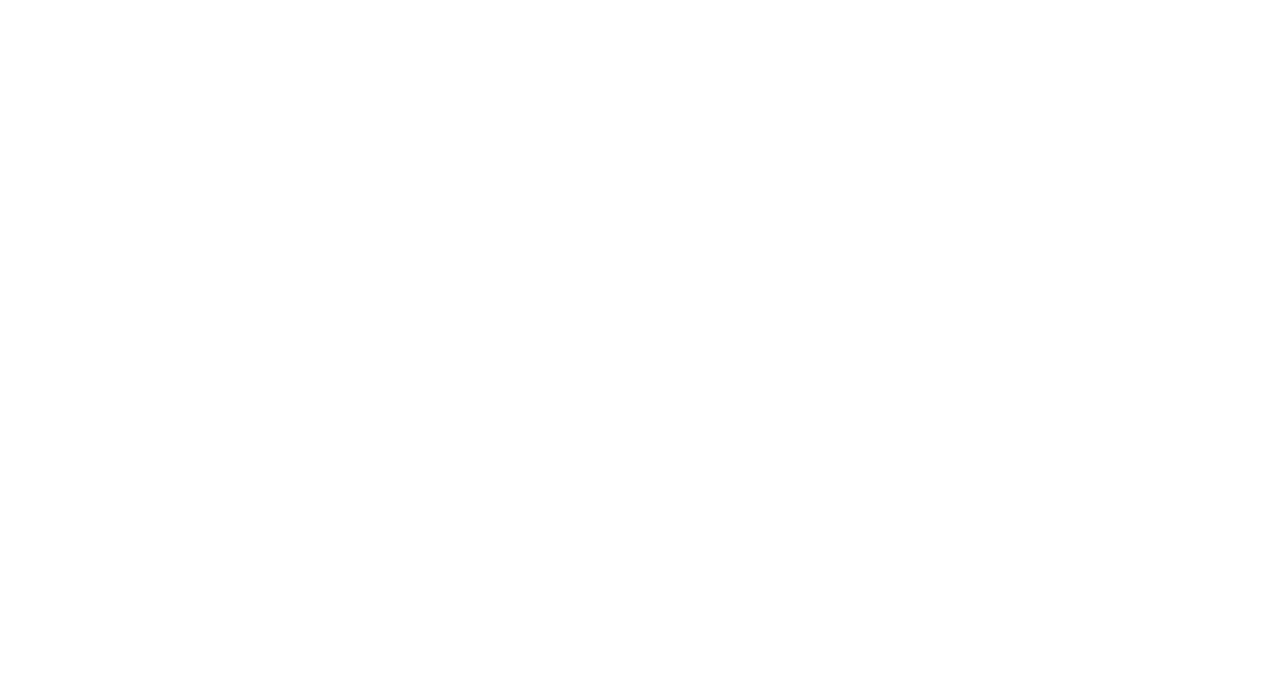
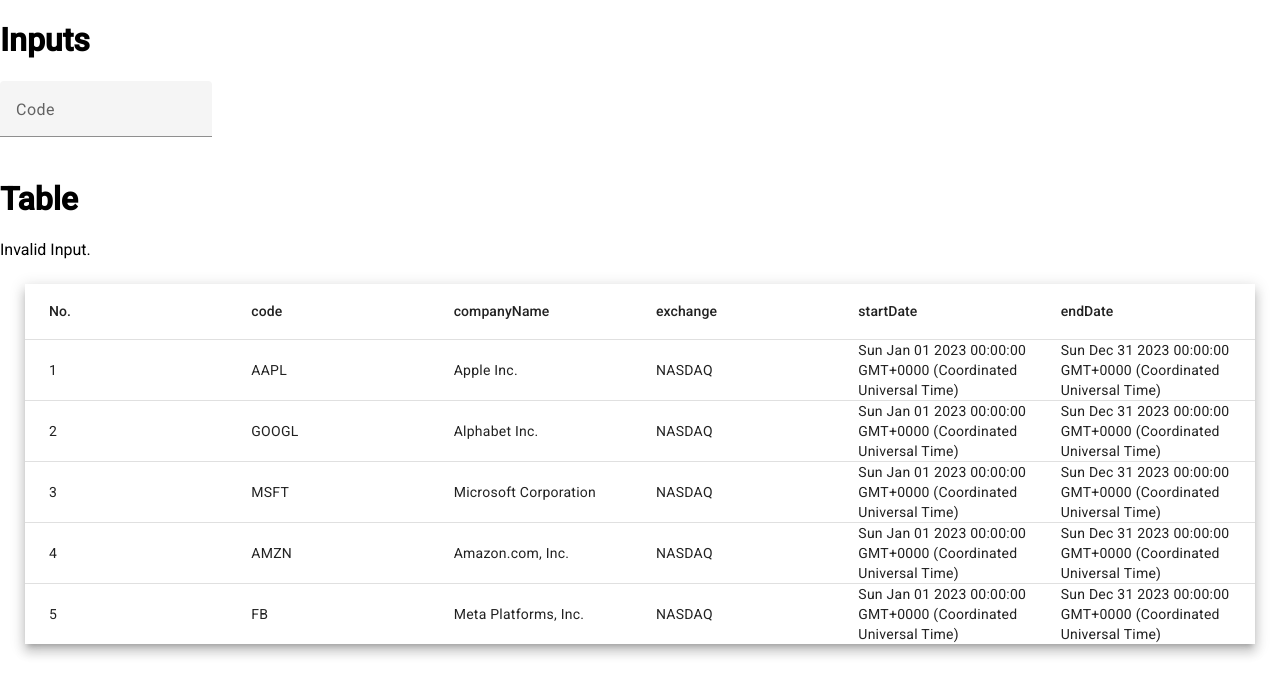
Before and after one commit to chimugi/Virtual-Trader, an Angular app: page / in a window 1280 px wide. Shown: the top 696 px of the page. Built offline with nearby package versions, Linux system fonts and the light colour scheme.

Commit message:
first virtual trader

```diff
--- /dev/null
+++ b/src/app/api/stock-data-fetcher.service.ts
@@ -0,0 +1,67 @@
+import { Injectable } from '@angular/core';
+import { StockTicker } from '../virtual-trader/contract';
+
+@Injectable({
+	providedIn: 'root',
+})
+export class StockDataFetcherService {
+	// Note: sample code
+	public getStockData(code: StockTicker['code']): Promise<StockTicker | undefined> {
+		return this.getAllStockData()
+			.then(samples => samples?.find(samp => samp.code === code));
+	}
+
+	// Note: sample code
+	public getAllStockData(): Promise<StockTicker[] | undefined> {
+		return Promise.resolve(SAMPLES);
+	}
+}
+
+// TODO: remove after added API to get Stock Data
+const SAMPLES: StockTicker[] = [
+	{
+		code: 'AAPL',
+		companyName: 'Apple Inc.',
+		exchange: 'NASDAQ',
+		term: {
+			startDate: new Date('2023-01-01'),
+			endDate: new Date('2023-12-31'),
+		},
+	},
+	{
+		code: 'GOOGL',
+		companyName: 'Alphabet Inc.',
+		exchange: 'NASDAQ',
+		term: {
+			startDate: new Date('2023-01-01'),
+			endDate: new Date('2023-12-31'),
+		},
+	},
+	{
+		code: 'MSFT',
+		companyName: 'Microsoft Corporation',
+		exchange: 'NASDAQ',
+		term: {
+			startDate: new Date('2023-01-01'),
+			endDate: new Date('2023-12-31'),
+		},
+	},
+	{
+		code: 'AMZN',
+		companyName: 'Amazon.com, Inc.',
+		exchange: 'NASDAQ',
+		term: {
+			startDate: new Date('2023-01-01'),
+			endDate: new Date('2023-12-31'),
+		},
+	},
+	{
+		code: 'FB',
+		companyName: 'Meta Platforms, Inc.',
+		exchange: 'NASDAQ',
+		term: {
+			startDate: new Date('2023-01-01'),
+			endDate: new Date('2023-12-31'),
+		},
+	},
+];
--- a/src/app/app.component.html
+++ b/src/app/app.component.html
@@ -0,0 +1 @@
+<app-virtual-trader />
--- a/src/app/app.component.ts
+++ b/src/app/app.component.ts
@@ -1,10 +1,11 @@
 import { Component } from '@angular/core';
 import { RouterOutlet } from '@angular/router';
+import { VirtualTraderComponent } from './virtual-trader/virtual-trader.component';
 
 @Component({
 	selector: 'app-root',
 	standalone: true,
-	imports: [RouterOutlet],
+	imports: [RouterOutlet, VirtualTraderComponent],
 	templateUrl: './app.component.html',
 	styleUrl: './app.component.scss',
 })
--- /dev/null
+++ b/src/app/virtual-trader/contract.ts
@@ -0,0 +1,19 @@
+import { VirtualTraderFormComponent } from './virtual-trader-form/virtual-trader-form.component';
+import { VirtualTraderGraphComponent } from './virtual-trader-graph/virtual-trader-graph.component';
+import { VirtualTraderTableComponent } from './virtual-trader-table/virtual-trader-table.component';
+
+export const VIRTUAL_TRADER_COMPONENTS = [
+	VirtualTraderFormComponent,
+	VirtualTraderGraphComponent,
+	VirtualTraderTableComponent,
+];
+
+export interface StockTicker {
+	code: string;
+	companyName?: string;
+	exchange?: string;
+	term?: {
+		startDate: Date;
+		endDate: Date;
+	};
+}
--- a/src/app/virtual-trader/virtual-trader-form/virtual-trader-form.component.html
+++ b/src/app/virtual-trader/virtual-trader-form/virtual-trader-form.component.html
@@ -1 +1,4 @@
-<p>virtual-trader-form works!</p>
+<mat-form-field>
+  <mat-label> Code </mat-label>
+  <input matInput type="text" [(ngModel)]="code">
+</mat-form-field>
--- a/src/app/virtual-trader/virtual-trader-form/virtual-trader-form.component.ts
+++ b/src/app/virtual-trader/virtual-trader-form/virtual-trader-form.component.ts
@@ -1,12 +1,16 @@
-import { Component } from '@angular/core';
+import { Component, model } from '@angular/core';
+import { FormsModule } from '@angular/forms';
+import { MatFormFieldModule } from '@angular/material/form-field';
+import { MatInputModule } from '@angular/material/input';
+import { StockTicker } from '../contract';
 
 @Component({
-  selector: 'app-virtual-trader-form',
-  standalone: true,
-  imports: [],
-  templateUrl: './virtual-trader-form.component.html',
-  styleUrl: './virtual-trader-form.component.scss'
+	selector: 'app-virtual-trader-form',
+	standalone: true,
+	imports: [MatInputModule, MatFormFieldModule, FormsModule],
+	templateUrl: './virtual-trader-form.component.html',
+	styleUrl: './virtual-trader-form.component.scss',
 })
 export class VirtualTraderFormComponent {
-
+	public code = model<StockTicker['code']>('');
 }
--- /dev/null
+++ b/src/app/virtual-trader/virtual-trader-table/virtual-trader-table.component.html
@@ -0,0 +1,42 @@
+<div class="virtual-trader-table-container">
+  <mat-table [dataSource]="dataSource()" class="mat-elevation-z8">
+    <!-- Position Column -->
+    <ng-container matColumnDef="position">
+      <mat-header-cell *matHeaderCellDef> No. </mat-header-cell>
+      <mat-cell *matCellDef="let element"> {{element.position}} </mat-cell>
+    </ng-container>
+
+    <!-- code Column -->
+    <ng-container matColumnDef="code">
+      <mat-header-cell *matHeaderCellDef> code </mat-header-cell>
+      <mat-cell *matCellDef="let element"> {{element.code}} </mat-cell>
+    </ng-container>
+
+    <!-- companyName Column -->
+    <ng-container matColumnDef="companyName">
+      <mat-header-cell *matHeaderCellDef> companyName </mat-header-cell>
+      <mat-cell *matCellDef="let element"> {{element.companyName}} </mat-cell>
+    </ng-container>
+
+    <!-- exchange Column -->
+    <ng-container matColumnDef="exchange">
+      <mat-header-cell *matHeaderCellDef> exchange </mat-header-cell>
+      <mat-cell *matCellDef="let element"> {{element.exchange}} </mat-cell>
+    </ng-container>
+
+    <!-- startDate Column -->
+    <ng-container matColumnDef="startDate">
+      <mat-header-cell *matHeaderCellDef> startDate </mat-header-cell>
+      <mat-cell *matCellDef="let element"> {{element.startDate}} </mat-cell>
+    </ng-container>
+
+    <!-- endDate Column -->
+    <ng-container matColumnDef="endDate">
+      <mat-header-cell *matHeaderCellDef> endDate </mat-header-cell>
+      <mat-cell *matCellDef="let element"> {{element.endDate}} </mat-cell>
+    </ng-container>
+
+    <mat-header-row *matHeaderRowDef="displayedColumns"></mat-header-row>
+    <mat-row *matRowDef="let row; columns: displayedColumns;"></mat-row>
+  </mat-table>
+</div>
--- /dev/null
+++ b/src/app/virtual-trader/virtual-trader-table/virtual-trader-table.component.scss
@@ -0,0 +1,3 @@
+.virtual-trader-table-container {
+  padding: 25px;
+}
--- /dev/null
+++ b/src/app/virtual-trader/virtual-trader-table/virtual-trader-table.component.ts
@@ -0,0 +1,35 @@
+import { Component, input } from '@angular/core';
+import { MatTableModule } from '@angular/material/table';
+import { StockTicker } from '../contract';
+
+type StockTickerTableData = {
+	code: StockTicker['code'];
+	companyName?: StockTicker['companyName'];
+	exchange?: StockTicker['exchange'];
+	startDate?: Date;
+	endDate?: Date;
+};
+
+@Component({
+	selector: 'app-virtual-trader-table',
+	standalone: true,
+	imports: [MatTableModule],
+	templateUrl: './virtual-trader-table.component.html',
+	styleUrl: './virtual-trader-table.component.scss',
+})
+export class VirtualTraderTableComponent {
+	public displayedColumns: string[] = ['position', 'code', 'companyName', 'exchange', 'startDate', 'endDate'];
+
+	public readonly dataSource = input.required({
+		transform: (stocks: StockTicker[]) => this.flattenStockTicker(stocks),
+	});
+
+	private flattenStockTicker(stocks: StockTicker[]): StockTickerTableData[] {
+		return stocks.map((stock, i) => ({
+			...stock,
+			position: i + 1,
+			startDate: stock.term?.startDate,
+			endDate: stock.term?.endDate,
+		}));
+	}
+}
--- a/src/app/virtual-trader/virtual-trader.component.html
+++ b/src/app/virtual-trader/virtual-trader.component.html
@@ -1 +1,13 @@
-<p>virtual-trader works!</p>
+<h1> Inputs </h1>
+<app-virtual-trader-form [(code)]="code" />
+
+<h1> Table </h1>
+@if (stockData$() | async; as data) {
+  <app-virtual-trader-table [dataSource]="[data]" />
+} @else {
+  Invalid Input.
+}
+
+@if (stockAllData$() | async; as data) {
+  <app-virtual-trader-table [dataSource]="data" />
+}
--- a/src/app/virtual-trader/virtual-trader.component.ts
+++ b/src/app/virtual-trader/virtual-trader.component.ts
@@ -1,12 +1,23 @@
-import { Component } from '@angular/core';
+import { CommonModule } from '@angular/common';
+import { Component, computed, inject, signal } from '@angular/core';
+import { StockDataFetcherService } from '../api/stock-data-fetcher.service';
+import { StockTicker, VIRTUAL_TRADER_COMPONENTS } from './contract';
 
 @Component({
-  selector: 'app-virtual-trader',
-  standalone: true,
-  imports: [],
-  templateUrl: './virtual-trader.component.html',
-  styleUrl: './virtual-trader.component.scss'
+	selector: 'app-virtual-trader',
+	standalone: true,
+	imports: [VIRTUAL_TRADER_COMPONENTS, CommonModule],
+	templateUrl: './virtual-trader.component.html',
+	styleUrl: './virtual-trader.component.scss',
 })
 export class VirtualTraderComponent {
+	public code = signal<StockTicker['code']>('');
+	public fetcher = inject(StockDataFetcherService);
+	// TODO: Need to be modified because the async method calls repeatedly.
+	public stockData$ = computed(() => this.fetchStockData(this.code()));
+  public stockAllData$ = signal(this.fetcher.getAllStockData());
 
+	private async fetchStockData(code: StockTicker['code']): Promise<StockTicker | undefined> {
+		return await this.fetcher.getStockData(code);
+	}
 }
```
Also changed, not shown: 2 other files (tests, documents, lock files or other folders).
